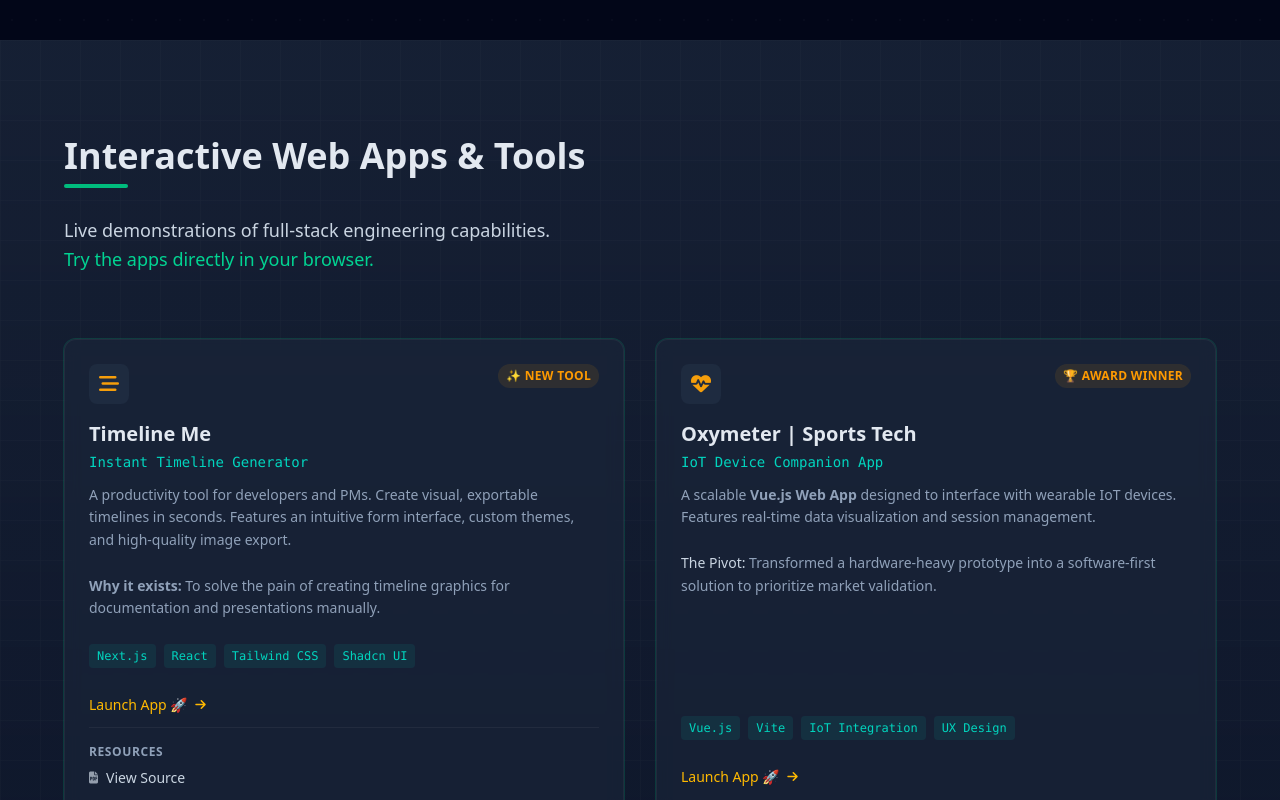
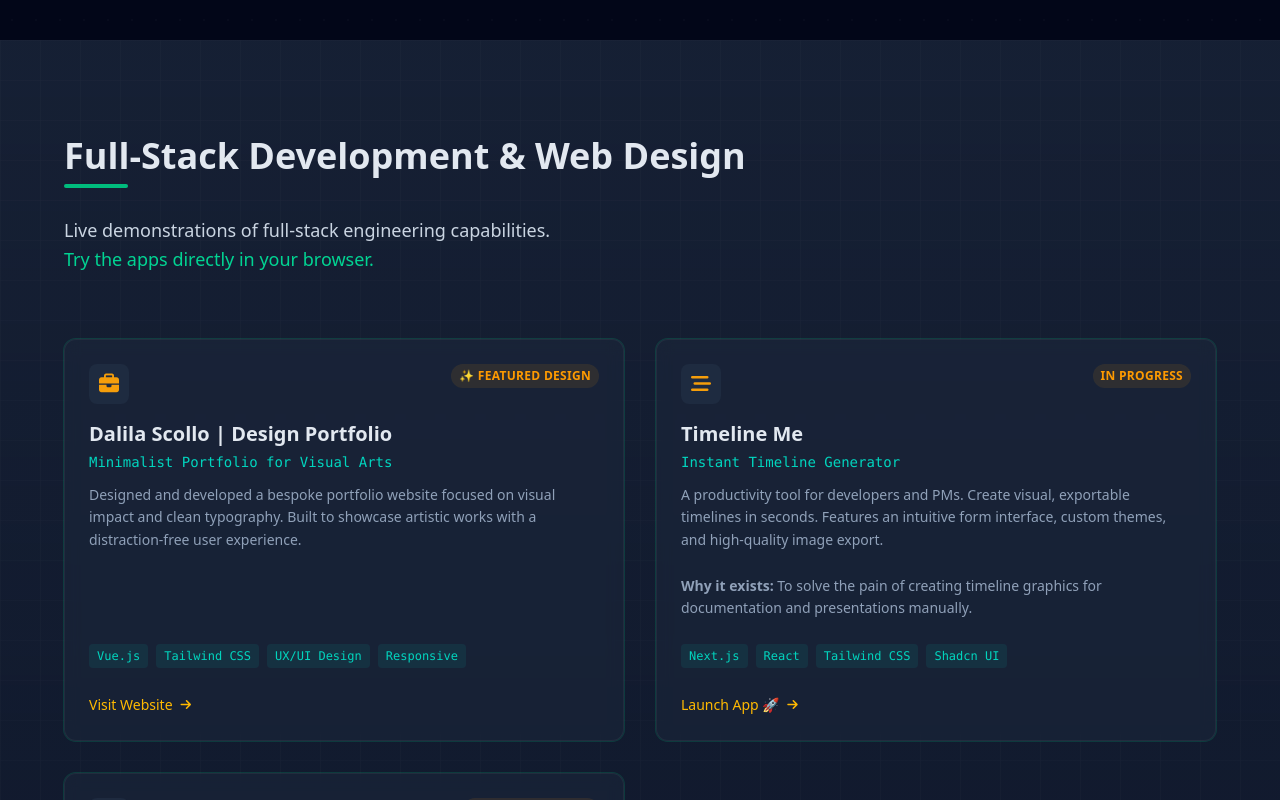
Before and after one commit to agalliani/agalliani.github.io, a Vue app: page /#/ in a window 1280 px wide. Shown: the part 760-1560 px from the top of the page. Built offline with nearby package versions, Linux system fonts and the light colour scheme.

Commit message:
feat: Add Dalila Scollo design portfolio, update Timeline Me status, rename project sections, and refine footer contact message.

```diff
--- a/src/components/Footer.vue
+++ b/src/components/Footer.vue
@@ -13,7 +13,7 @@
           Ready to Solve Complex Engineering Challenges?
         </h2>
         <p class="text-slate-400 text-lg max-w-2xl mx-auto">
-          Always open to discussing R&D opportunities in Analog IC Design, Embedded Systems, and Edge AI.
+          Already working in the industry, but always open to discussing technology, design, and new ideas.
         </p>
       </div>
 
--- a/src/components/Projects.vue
+++ b/src/components/Projects.vue
@@ -22,16 +22,26 @@
 
 const webApps = [
   {
+    title: 'Dalila Scollo | Design Portfolio',
+    subtitle: 'Minimalist Portfolio for Visual Arts',
+    description: 'Designed and developed a bespoke portfolio website focused on visual impact and clean typography. Built to showcase artistic works with a distraction-free user experience.',
+    tech: ['Vue.js', 'Tailwind CSS', 'UX/UI Design', 'Responsive'],
+    link: 'https://dalilascollo.com/',
+    linkLabel: 'Visit Website',
+    icon: 'fas fa-briefcase',
+    badge: '✨ Featured Design'
+  },
+  {
     title: 'Timeline Me',
     subtitle: 'Instant Timeline Generator',
     description: 'A productivity tool for developers and PMs. Create visual, exportable timelines in seconds. Features an intuitive form interface, custom themes, and high-quality image export.<br><br><strong>Why it exists:</strong> To solve the pain of creating timeline graphics for documentation and presentations manually.',
     tech: ['Next.js', 'React', 'Tailwind CSS', 'Shadcn UI'],
     link: 'https://agalliani.github.io/timeline-me/',
     linkLabel: 'Launch App 🚀',
-    links: [
-       { label: 'View Source', url: 'https://github.com/agalliani/timeline-me' }
-    ],
-    badge: '✨ New Tool',
+    //links: [
+    //   { label: 'View Source', url: 'https://github.com/agalliani/timeline-me' }
+   // ],
+    badge: 'In Progress',
     icon: 'fas fa-stream'
   },
   {
@@ -169,7 +179,7 @@
       <div class="container mx-auto max-w-6xl relative">
         <div class="mb-16">
           <h2 class="text-4xl font-bold text-slate-200 mb-4 relative inline-block after:content-[''] after:absolute after:-bottom-3 after:left-0 after:w-16 after:h-1 after:bg-emerald-500 after:rounded-full">
-            Interactive Web Apps & Tools
+            Full-Stack Development & Web Design
           </h2>
           <p class="text-slate-300 mt-6 max-w-2xl text-lg font-light leading-relaxed">
             Live demonstrations of full-stack engineering capabilities. <br>
@@ -237,7 +247,7 @@
       <div class="container mx-auto max-w-6xl">
         <div class="mb-16">
           <h2 class="text-4xl font-bold text-slate-200 mb-4 relative inline-block after:content-[''] after:absolute after:-bottom-3 after:left-0 after:w-16 after:h-1 after:bg-indigo-500 after:rounded-full">
-            Ventures & Field Operations
+            Ventures & Prototyping
           </h2>
           <p class="text-slate-400 mt-6 max-w-2xl text-lg">
             Entrepreneurship, Product Management, and Real-world Testing.
```
